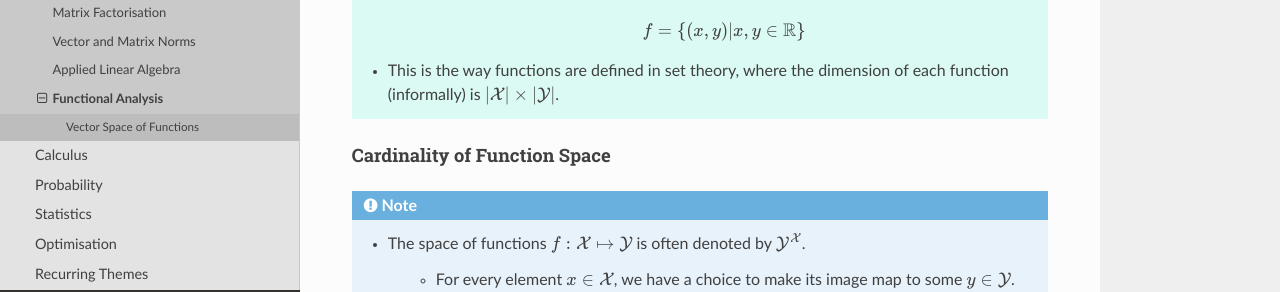
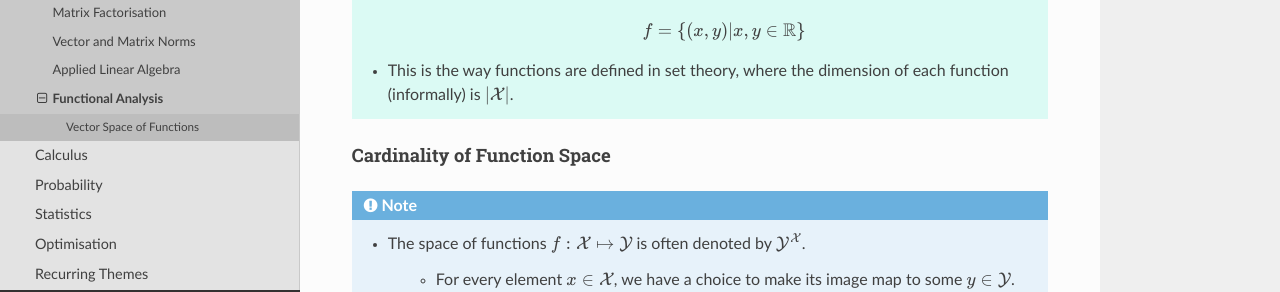
Before and after one commit to uselesstechjunks/leetcode, a Sphinx documentation site: the page built from docs/source/math/linalg/funan.rst, in a window 1280 px wide and 900 px high, scrolled down 514 px. Shown: the part 175-467 px from the top of the window. Built offline with Sphinx 7.4.7 and the Read the Docs theme 2.0.0, drawn with Linux system fonts in a browser that asks for light colours.

Commit message:
Update funan.rst

```diff
--- a/docs/source/math/linalg/funan.rst
+++ b/docs/source/math/linalg/funan.rst
@@ -20,7 +20,7 @@ Functions are vectors : Intuition
 	* If we extend the index set to have real values, then, theoretically, we end up with infinite lists
 
 		.. math:: f=\{(x,y)|x,y\in\mathbb{R}\}
-	* This is the way functions are defined in set theory, where the dimension of each function (informally) is :math:`|\mathcal{X}|\times|\mathcal{Y}|`.
+	* This is the way functions are defined in set theory, where the dimension of each function (informally) is :math:`|\mathcal{X}|`.
 
 Cardinality of Function Space
 --------------------------------------------------------------------------------
```
